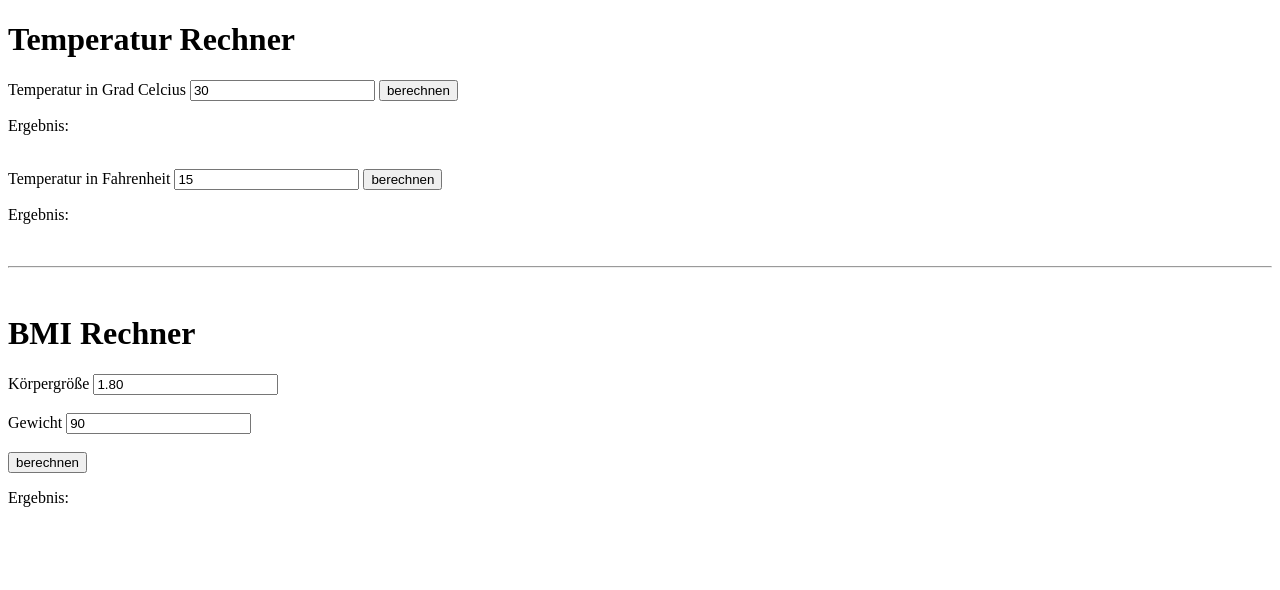
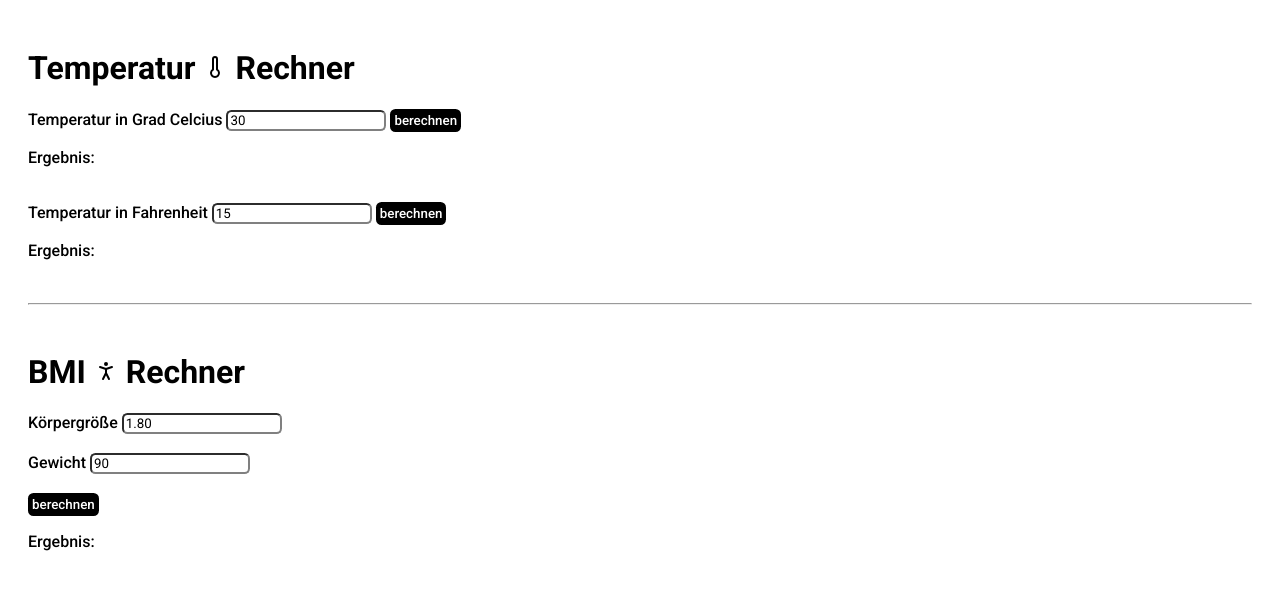
Before and after one commit to codepat228/website, a plain HTML site: page index.html in a window 1280 px wide. Drawn offline with nearby package versions, Linux system fonts and the light colour scheme.

Commit message:
Update index.html

```diff
--- a/index.html
+++ b/index.html
@@ -3,7 +3,8 @@
 
 <body>
     <h1>
-        Temperatur Rechner
+
+        Temperatur <i data-lucide="thermometer"></i> Rechner
     </h1>
 
     <label for="celcius">Temperatur in Grad Celcius</label>
@@ -12,22 +13,22 @@
     <button onclick="celcius_zu_fahrenheit()" type="button">berechnen</button>
     <br>
     <p>
-        Ergebnis:<b> <span id="ergebnis_fahrenheit"></span> </b>
+        Ergebnis: <span id="ergebnis_fahrenheit"></span>
     </p>
     <br>
-    <label for="fahrenheit">Temperatur in Fahrenheit </label>
+    <label for="fahrenheit">Temperatur in Fahrenheit</label>
 
     <input value="15" type="number" id="fahrenheit" />
     <button onclick="fahrenheit_zu_celcius()" type="button">berechnen</button>
     <br>
     <p>
-        Ergebnis: <b> <span id="ergebnis_celcius"></span> </b>
+        Ergebnis:<span id="ergebnis_celcius"></span>
     </p>
-<br>
-<hr>
-<br>
+    <br>
+    <hr>
+    <br>
     <h1>
-        BMI Rechner
+        BMI <i data-lucide="person-standing"></i> Rechner
     </h1>
 
     <label for="groesse">Körpergröße</label>
@@ -41,11 +42,20 @@
     <button onclick="bmi()" type="button">berechnen</button>
 
     <p>
-        Ergebnis:<b> <span id="bmi"> </span> </b>
+        Ergebnis: <span id="bmi"> </span>
     </p>
-
 </body>
-
+<!-- font -->
+<link rel="preconnect" href="https://fonts.googleapis.com">
+<link rel="preconnect" href="https://fonts.gstatic.com" crossorigin>
+<link
+    href="https://fonts.googleapis.com/css2?family=Roboto:ital,wght@0,100;0,300;0,400;0,500;0,700;0,900;1,100;1,300;1,400;1,500;1,700;1,900&display=swap"
+    rel="stylesheet">
+<!--- icons -->
+<script src="https://unpkg.com/lucide@latest"></script>
+<script>
+    lucide.createIcons();
+</script>
 <script>
 
     function celcius_zu_fahrenheit() {
@@ -77,5 +87,47 @@
         ergebnis.innerText = bmi
     }
 </script>
+<style>
+    * {
+        font-family: Roboto, Verdana, Geneva, Tahoma, sans-serif;
+    }
+
+    body {
+        padding: 20px;
+    }
+
+    input {
+        border-radius: 5.5px;
+        border-color: gray;
+        border-width: 2px;
+    }
+
+    button {
+        color: white;
+        font-weight: 500;
+        background-color: black;
+        border-radius: 5.5px;
+        border: none;
+        padding: 4px;
+    }
+
+    h1 {
+        color: black;
+
+    }
+
+    label {
+        font-weight: 500;
+    }
+
+    p {
+        font-weight: 500;
+    }
+
+    span {
+        font-weight: 600;
+        font-style: italic;
+    }
+</style>
 
 </html>
```
